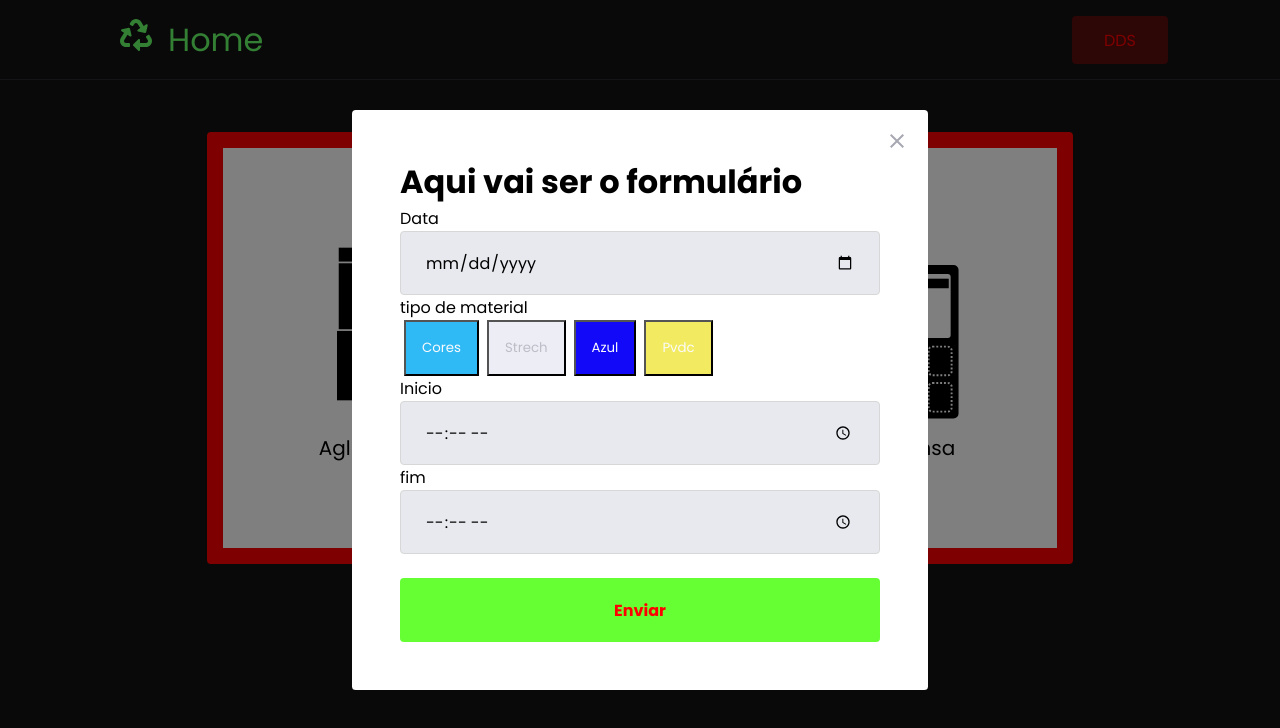
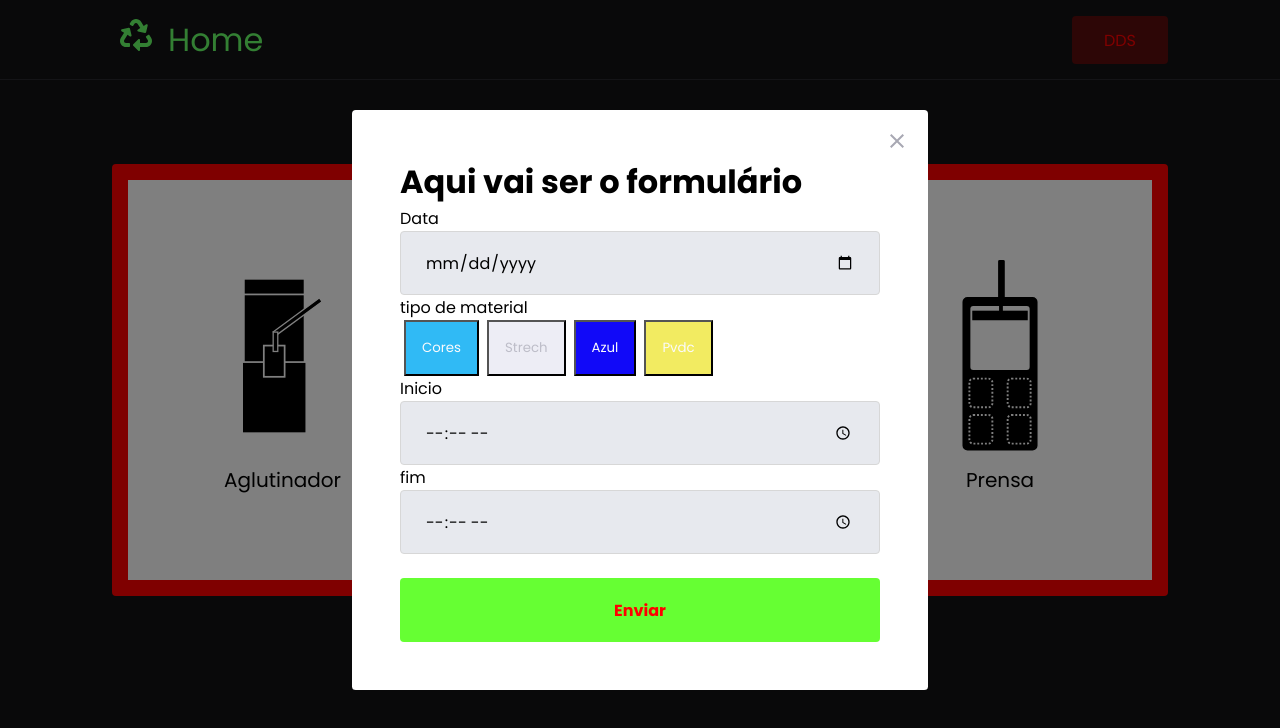
Before and after one commit to regisskate/reciclenextreciclee, a Next.js app: page / in a window 1280 px wide. Both pictures are taken after a click on the button "Aglutinador". Shown: the top 728 px of the page. Built offline with nearby package versions, Linux system fonts and the light colour scheme.

Commit message:
refatorando

```diff
--- /dev/null
+++ b/src/components/ButtonAglutinador/index.tsx
@@ -0,0 +1,55 @@
+import { useState } from "react";
+import styles from './styles.module.scss';
+import Modal from "react-modal"
+
+export function ButtonAglutinador() {
+
+  const [newProductionRecordOpenModal, setNewProductionRecordOpenModal] = useState(false);
+  function handleOpenNewProductionRecordModal() {
+    setNewProductionRecordOpenModal(true);
+  }
+
+  function handleCloseNewProductionRecordModal() {
+    setNewProductionRecordOpenModal(false)
+  }
+  return (
+    <main className={styles.aglutinadorContainer}>
+      <section className={styles.aglutinadorContent}>
+        <button type="button" onClick={handleOpenNewProductionRecordModal}>
+          <img src="/images/aglutinador.svg" alt="aglutinador" />
+          <span>Aglutinador</span>
+        </button>
+
+        <Modal
+          isOpen={newProductionRecordOpenModal}
+          onRequestClose={handleCloseNewProductionRecordModal}
+          overlayClassName="react-modal-overlay"
+          className="react-modal-content"
+        >
+          <button type="button" onClick={handleCloseNewProductionRecordModal} className="react-modal-close">
+            <img src="/images/close.svg" alt="fechar modal" />
+          </button>
+          <h1>Aqui vai ser o formulário</h1>
+          <p>
+            Data <br></br>
+            <input type="date" name="Data" className="form-control" /><br></br>
+            tipo de material<br></br>
+            <button type="button" className="cores">Cores</button>
+            <button type="button" className="strech">Strech</button>
+            <button type="button" className="azul">Azul</button>
+            <button type="button" className="pvdc">Pvdc</button> <br></br>
+
+            Inicio
+            <input
+              type="time"
+              name="Inicio"
+            /><br></br>
+            fim
+            <input type="time" name="Fim" />
+          </p>
+          <button type="submit">Enviar</button>
+        </Modal>
+      </section>
+    </main>
+  )
+}
--- a/src/components/RecordModal/styles.module.scss
+++ b/src/components/ButtonAglutinador/styles.module.scss
@@ -1,6 +1,6 @@
-.homeContainer {}
+.aglutinadorContainer {}
 
-.homeContent {
+.aglutinadorContent {
   max-width: 1120px;
   margin: 0 auto;
   padding: 2rem 1rem 2rem;
--- /dev/null
+++ b/src/components/ButtonPrensa/index.tsx
@@ -0,0 +1,55 @@
+import { useState } from "react";
+import styles from './styles.module.scss';
+import Modal from "react-modal"
+
+export function ButtonPrensa() {
+
+  const [newProductionRecordOpenModal, setNewProductionRecordOpenModal] = useState(false);
+  function handleOpenNewProductionRecordModal() {
+    setNewProductionRecordOpenModal(true);
+  }
+
+  function handleCloseNewProductionRecordModal() {
+    setNewProductionRecordOpenModal(false)
+  }
+  return (
+    <main className={styles.prensaContainer}>
+      <section className={styles.prensaContent}>
+        <button type="button" onClick={handleOpenNewProductionRecordModal}>
+          <img src="/images/prensa.svg" alt="prensa" />
+          <span>Prensa</span>
+        </button>
+
+        <Modal
+          isOpen={newProductionRecordOpenModal}
+          onRequestClose={handleCloseNewProductionRecordModal}
+          overlayClassName="react-modal-overlay"
+          className="react-modal-content"
+        >
+          <button type="button" onClick={handleCloseNewProductionRecordModal} className="react-modal-close">
+            <img src="/images/close.svg" alt="fechar modal" />
+          </button>
+          <h1>Aqui vai ser o formulário</h1>
+          <p>
+            Data <br></br>
+            <input type="date" name="Data" className="form-control" /><br></br>
+            tipo de material<br></br>
+            <button type="button" className="cores">Cores</button>
+            <button type="button" className="strech">Strech</button>
+            <button type="button" className="azul">Azul</button>
+            <button type="button" className="pvdc">Pvdc</button> <br></br>
+
+            Inicio
+            <input
+              type="time"
+              name="Inicio"
+            /><br></br>
+            fim
+            <input type="time" name="Fim" />
+          </p>
+          <button type="submit">Enviar</button>
+        </Modal>
+      </section>
+    </main>
+  )
+}
--- /dev/null
+++ b/src/components/ButtonPrensa/styles.module.scss
@@ -0,0 +1,48 @@
+.prensaContainer {}
+
+.prensaContent {
+  max-width: 1120px;
+  margin: 0 auto;
+  padding: 2rem 1rem 2rem;
+  display: flex;
+  align-items: center;
+  justify-content: space-between;
+
+
+  button {
+    display: flex 1;
+    align-items: center;
+    font-size: 2rem;
+    color: #66ff33;
+    background: #fff;
+    border: 0;
+    margin: 20px auto;
+    padding: 5rem 7rem;
+    border-radius: 0.25rem;
+    border: 1rem solid #ff0000;
+    transition: filter 0.2s;
+    justify-items: center;
+
+    img {
+      display: flex;
+      align-items: center;
+      justify-items: center;
+      width: 5rem;
+      height: 12rem;
+      margin: auto;
+      padding: auto;
+
+    }
+
+    span {
+      color: black;
+      margin-top: 1rem;
+      font-size: 1.25rem;
+    }
+
+    &:hover {
+      filter: brightness(0.9);
+    }
+
+  }
+}
--- a/src/pages/index.tsx
+++ b/src/pages/index.tsx
@@ -1,21 +1,13 @@
-import { useState } from 'react';
-import Modal from 'react-modal';
 import styles from './home.module.scss';
 import Head from 'next/head';
+import { ButtonAglutinador } from '../components/ButtonAglutinador';
+import { ButtonPrensa } from '../components/ButtonPrensa';
 
 
 
 
 export default function Home() {
-  const [newProductionRecordOpenModal, setNewProductionRecordOpenModal] = useState(false);
-  const [sendProduction, setSendProduction] = useState('send');
-  function handleOpenNewProductionRecordModal() {
-    setNewProductionRecordOpenModal(true);
-  }
 
-  function handleCloseNewProductionRecordModal() {
-    setNewProductionRecordOpenModal(false)
-  }
   return (
     <>
       <Head>
@@ -23,44 +15,9 @@ export default function Home() {
       </Head>
       <main className={styles.homeContainer}>
         <section className={styles.homeContent}>
-          <button type="button" onClick={handleOpenNewProductionRecordModal}>
-            <img src="/images/aglutinador.svg" alt="aglutinador" />
-            <span>Aglutinador</span>
-          </button>
-          <button type="button" onClick={handleOpenNewProductionRecordModal}>
-            <img src="/images/prensa.svg" alt="prensa" />
-            <span>Prensa</span>
-          </button>
+          <ButtonAglutinador />
+          <ButtonPrensa />
 
-          <Modal
-            isOpen={newProductionRecordOpenModal}
-            onRequestClose={handleCloseNewProductionRecordModal}
-            overlayClassName="react-modal-overlay"
-            className="react-modal-content"
-          >
-            <button type="button" onClick={handleCloseNewProductionRecordModal} className="react-modal-close">
-              <img src="/images/close.svg" alt="fechar modal" />
-            </button>
-            <h1>Aqui vai ser o formulário</h1>
-            <p>
-              Data <br></br>
-              <input type="date" name="Data" className="form-control" /><br></br>
-              tipo de material<br></br>
-              <button type="button" className="cores">Cores</button>
-              <button type="button" className="strech">Strech</button>
-              <button type="button" className="azul">Azul</button>
-              <button type="button" className="pvdc">Pvdc</button> <br></br>
-
-              Inicio
-              <input
-                type="time"
-                name="Inicio"
-              /><br></br>
-              fim
-              <input type="time" name="Fim" />
-            </p>
-            <button type="submit">Enviar</button>
-          </Modal>
         </section>
       </main>
     </>
```
Also changed, not shown: src/components/RecordModal/index.tsx (deleted, +0 -21 lines).
